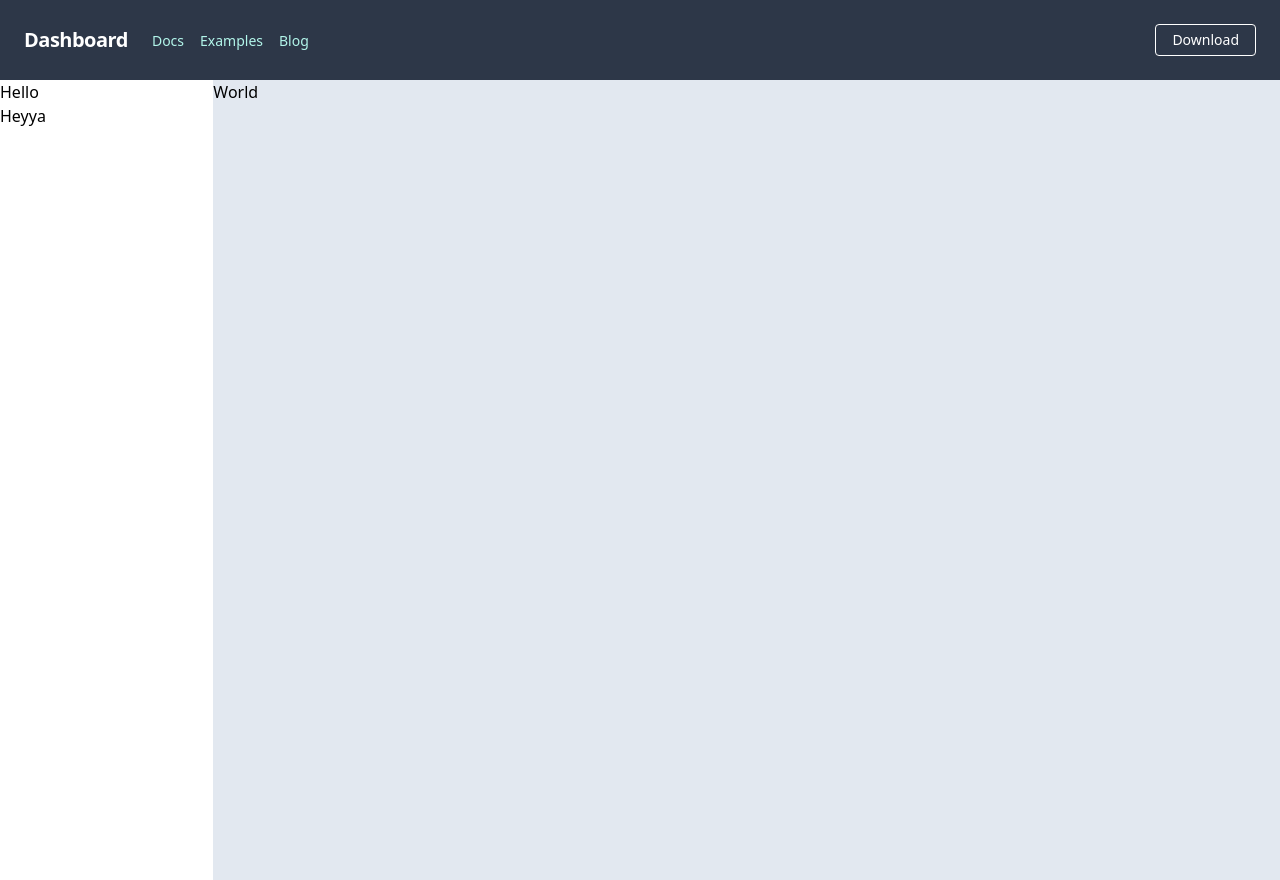
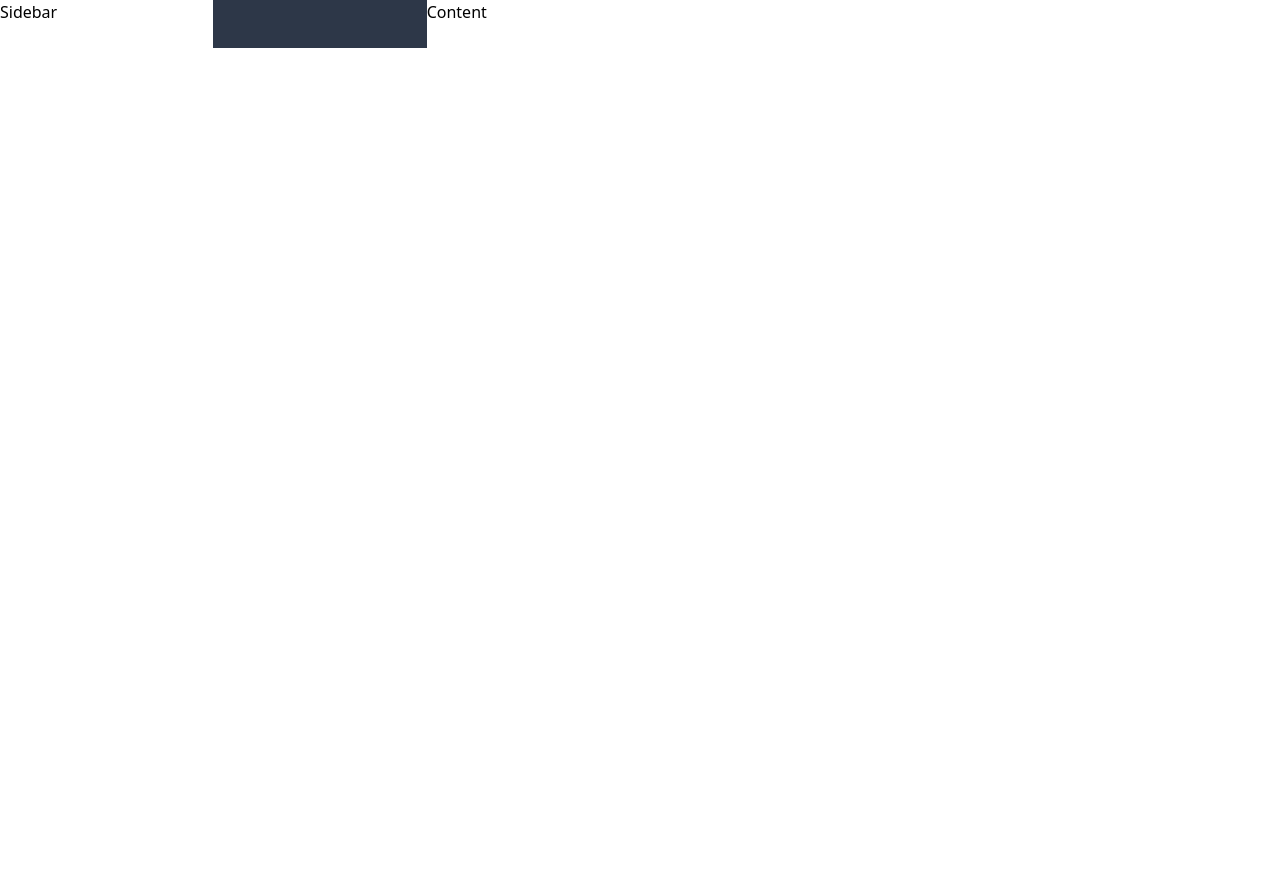
Before and after one commit to bonasunu/EnterpriseManagementFrontend, a React (Create React App) app in the folder client/: page / in a window 1280 px wide. After the commit the page ends 800 px from the top, so only its background shows below. Built offline with nearby package versions, Linux system fonts and the light colour scheme.

Commit message:
create Content, Navbar, Sidebar comps

```diff
--- a/client/src/App.js
+++ b/client/src/App.js
@@ -1,20 +1,19 @@
 import React from 'react'
 import Navbar from './components/Navbar'
-import SideMenu from './components/SideMenu'
+import Sidebar from './components/Sidebar'
+import Content from './components/Content'
 
 function App() {
+  const classes = {
+    wrapper: 'grid grid-cols-6',
+  }
+
   return (
-    <>
-      <header>
-        <Navbar />
-      </header>
-      <main className="h-screen overflow-hidden grid grid-cols-6">
-        <SideMenu />
-        <div className="bg-gray-300 col-span-5">
-          <p>World</p>
-        </div>
-      </main>
-    </>
+    <div className={classes.wrapper}>
+      <Sidebar />
+      <Navbar />
+      <Content />
+    </div>
   )
 }
 
--- /dev/null
+++ b/client/src/components/Content.js
@@ -0,0 +1,13 @@
+import React from 'react'
+
+const Content = () => {
+  const classes = {}
+
+  return (
+    <div>
+      <h1>Content</h1>
+    </div>
+  )
+}
+
+export default Content
--- a/client/src/components/Navbar.js
+++ b/client/src/components/Navbar.js
@@ -1,41 +1,11 @@
 import React from 'react'
 
-const Navbar = () => (
-  <nav class="flex items-center justify-between flex-wrap bg-gray-800 p-6">
-    <div class="flex items-center flex-shrink-0 text-white mr-6">
-      <span class="font-semibold text-xl tracking-tight">Dashboard</span>
-    </div>
-    <div class="w-full block flex-grow lg:flex lg:items-center lg:w-auto">
-      <div class="text-sm lg:flex-grow">
-        <a
-          href="#responsive-header"
-          class="block mt-4 lg:inline-block lg:mt-0 text-teal-200 hover:text-white mr-4"
-        >
-          Docs
-        </a>
-        <a
-          href="#responsive-header"
-          class="block mt-4 lg:inline-block lg:mt-0 text-teal-200 hover:text-white mr-4"
-        >
-          Examples
-        </a>
-        <a
-          href="#responsive-header"
-          class="block mt-4 lg:inline-block lg:mt-0 text-teal-200 hover:text-white"
-        >
-          Blog
-        </a>
-      </div>
-      <div>
-        <a
-          href="google.com"
-          class="inline-block text-sm px-4 py-2 leading-none border rounded text-white border-white hover:border-transparent hover:text-teal-500 hover:bg-white mt-4 lg:mt-0"
-        >
-          Download
-        </a>
-      </div>
-    </div>
-  </nav>
-)
+const Navbar = () => {
+  const classes = {
+    nav: 'flex items-center justify-between flex-wrap bg-gray-800 p-6',
+  }
+
+  return <nav className={classes.nav}></nav>
+}
 
 export default Navbar
--- a/client/src/components/SideMenu.js
+++ /dev/null
@@ -1,10 +0,0 @@
-import React from 'react'
-
-const SideMenu = () => (
-  <div className="col-span-1 ">
-    <p>Hello</p>
-    <p>Heyya</p>
-  </div>
-)
-
-export default SideMenu
--- /dev/null
+++ b/client/src/components/Sidebar.js
@@ -0,0 +1,13 @@
+import React from 'react'
+
+const Sidebar = () => {
+  const classes = {}
+
+  return (
+    <div>
+      <h1>Sidebar</h1>
+    </div>
+  )
+}
+
+export default Sidebar
```
